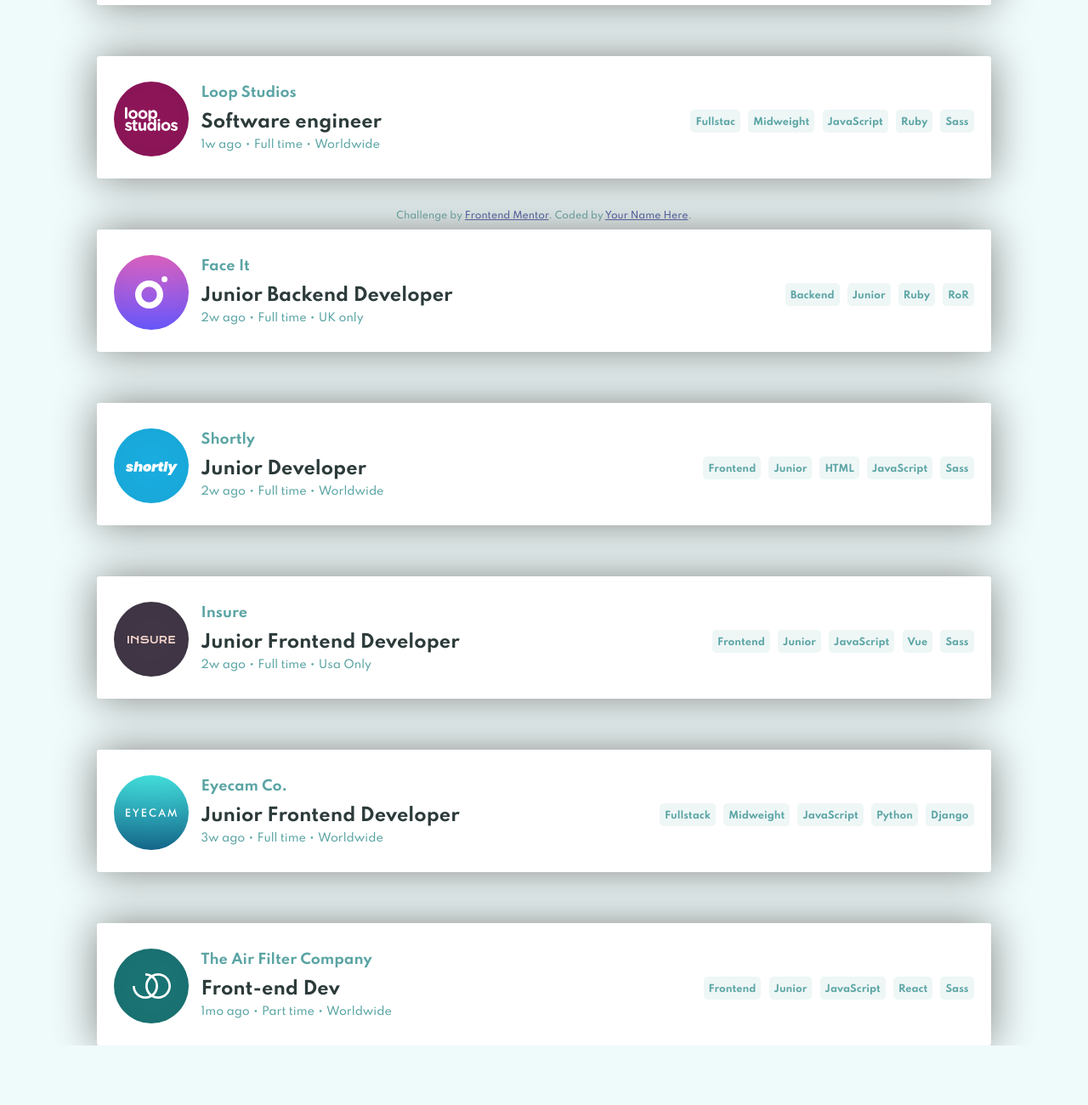
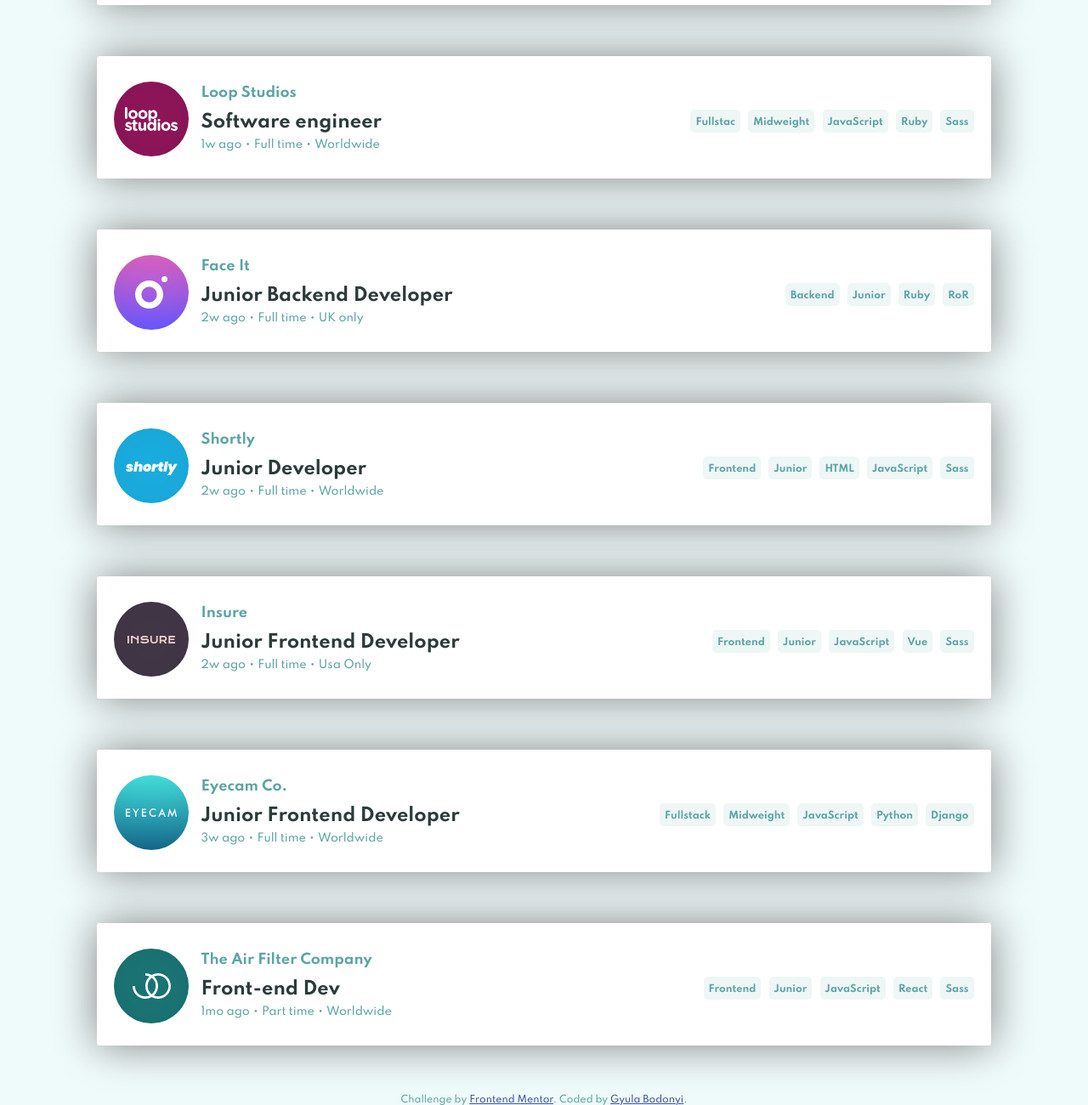
Before and after one commit to bodonyiG/static-job-listings-master, a website: page index.html in a window 1280 px wide. Shown: the part 850-2150 px from the top of the page at 85% size. Before the commit the page ends 2080 px from the top, so only its background shows below. Drawn offline with nearby package versions, Linux system fonts and the light colour scheme.

Commit message:
final touches, footer, my site

```diff
--- a/index.html
+++ b/index.html
@@ -268,14 +268,15 @@
       </div>
     </div>
 
+      <div class="attribution">
+        Challenge by <a href="https://www.frontendmentor.io?ref=challenge" target="_blank">Frontend Mentor</a>.
+        Coded by <a href="https://www.http://gyulabodonyi.com/">Gyula Bodonyi</a>.
+      </div>
+
   </div>
 
 
 
-  <div class="attribution">
-    Challenge by <a href="https://www.frontendmentor.io?ref=challenge" target="_blank">Frontend Mentor</a>.
-    Coded by <a href="#">Your Name Here</a>.
-  </div>
   <script> </script>
   <script src="https://ajax.googleapis.com/ajax/libs/jquery/3.5.1/jquery.min.js"></script>
   <script src="index.js"></script>
```
